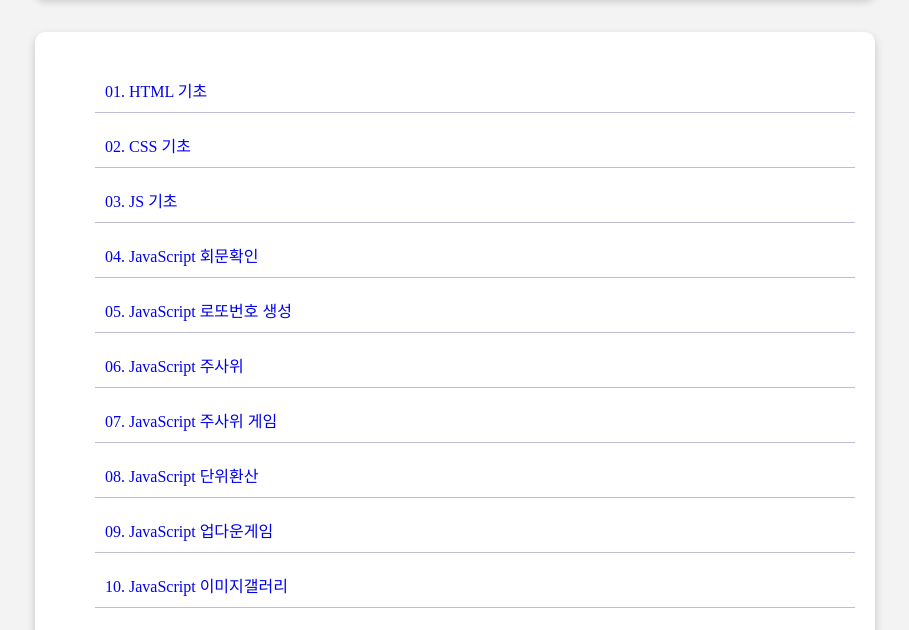
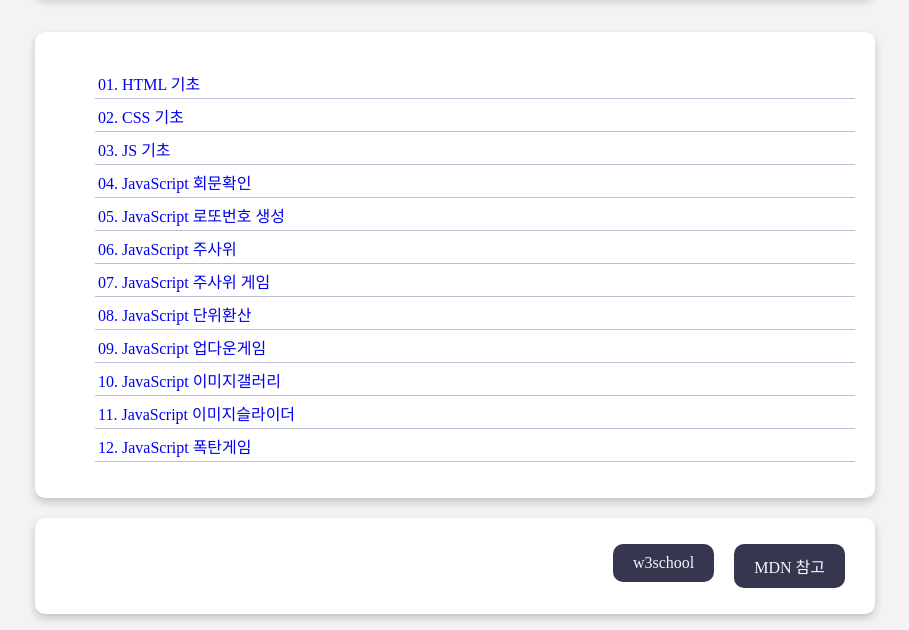
Before and after one commit to choiseungha3123-a11y/2025-code-training, a plain HTML site: page index.html in a window 1280 px wide. Shown: the part 165-795 px from the top of the page, without its empty margins (185-1094 px from the left). Drawn offline with Linux system fonts and the light colour scheme.

Commit message:
작은 수정

```diff
--- a/index.css
+++ b/index.css
@@ -76,8 +76,8 @@ footer a:hover {    /* 하이퍼링크에 갖다 댔을때 색이 변하게 하
 main  li {
     border-bottom:1px solid rgb(191, 191, 211);
 
-    padding: 10px;
-    margin-top: 10px;
+    padding: 3px;
+    margin-top: 2px;
 }
 
 main li:hover {
```
